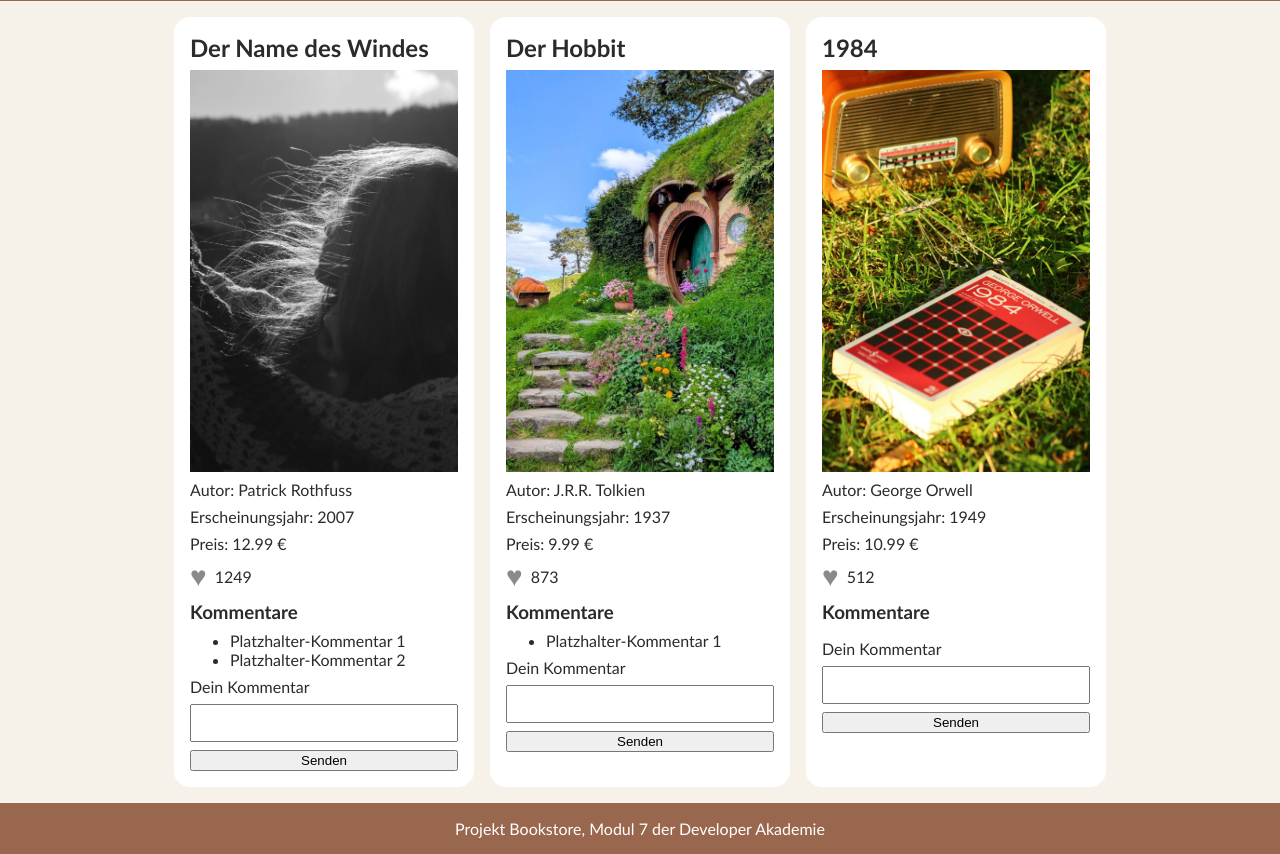
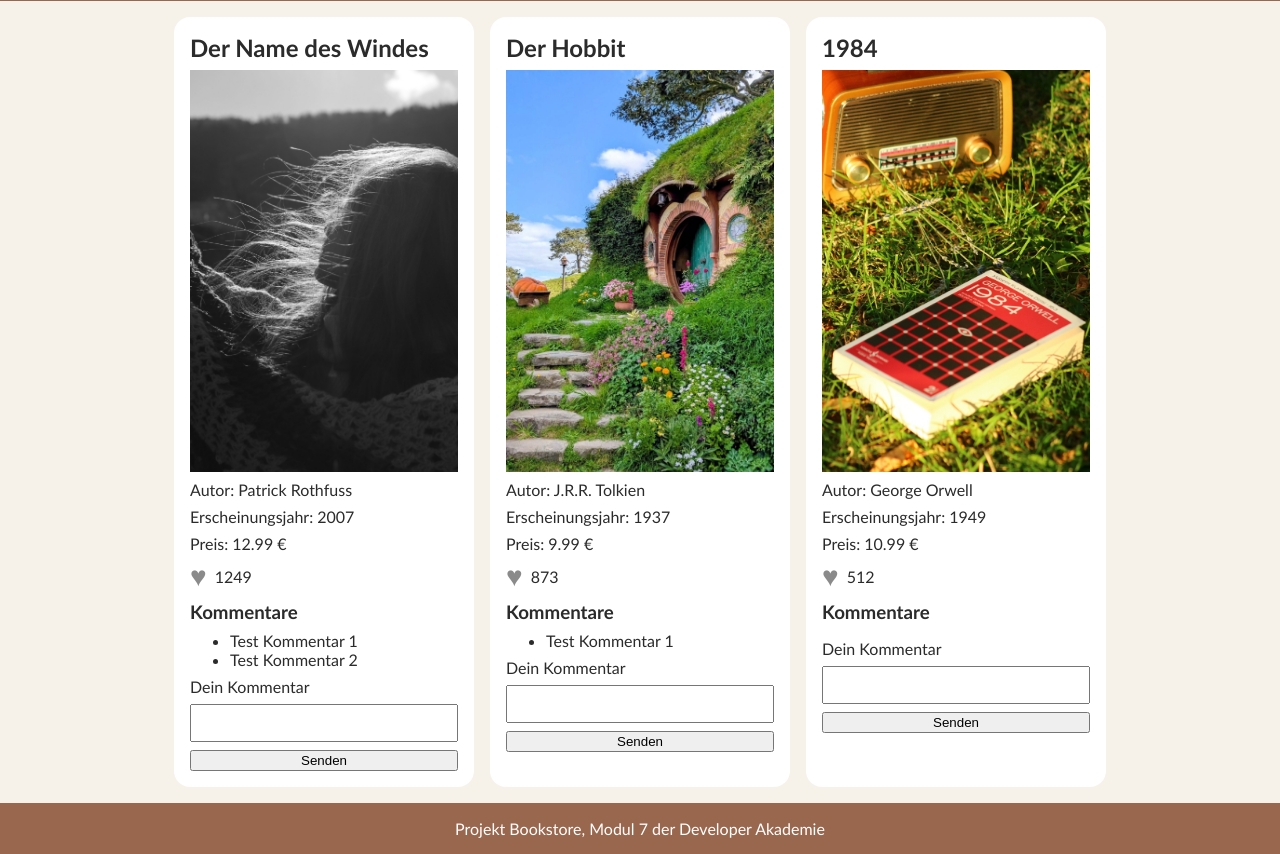
Before and after one commit to AttilaKes/Bookstore-Project, a plain HTML site: page index.html in a window 1280 px wide. Shown: the part 84-938 px from the top of the page. Drawn offline with Linux system fonts and the light colour scheme.

Commit message:
chore: update logo alt text and sample comments

```diff
--- a/index.html
+++ b/index.html
@@ -21,7 +21,7 @@
                         <img
                             class="bookstore-logo"
                             src="./assets/icons/bookstore-logo.svg"
-                            alt="bookstore-logo"
+                            alt="Bookstore"
                         />
                     </a>
                 </h1>
--- a/script.js
+++ b/script.js
@@ -7,7 +7,7 @@ let books = [
         likes: 1249,
         liked: false,
         img: "pexels-automnenoble-6562142.jpg",
-        comments: ["Platzhalter-Kommentar 1", "Platzhalter-Kommentar 2"],
+        comments: ["Test Kommentar 1", "Test Kommentar 2"],
     },
     {
         name: "Der Hobbit",
@@ -17,7 +17,7 @@ let books = [
         likes: 873,
         liked: false,
         img: "pexels-evi-rodemann-3557962-34260800.jpg",
-        comments: ["Platzhalter-Kommentar 1"],
+        comments: ["Test Kommentar 1"],
     },
     {
         name: "1984",
```
